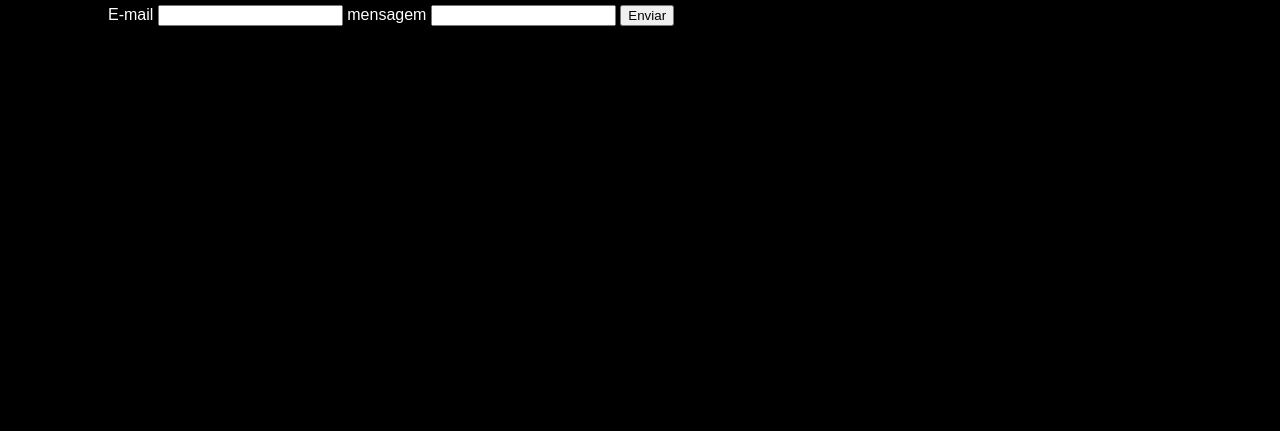
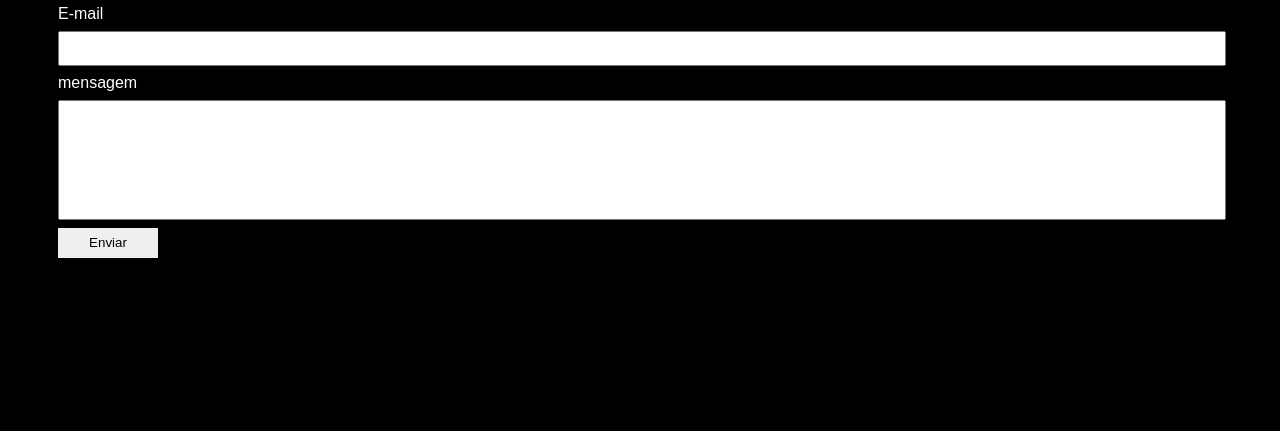
Before and after one commit to henriquemoraescalcante/easy-portfolio, a plain HTML site: page contact.html in a window 1280 px wide. Shown: the part 369-800 px from the top of the page. Drawn offline with Linux system fonts and the light colour scheme.

Commit message:
Update index.css

```diff
--- a/index.css
+++ b/index.css
@@ -28,6 +28,10 @@ header  img{
 h1{
     color: skyblue;
 }
+
+
+
+
 footer img {
     width: 40px;
     height: 40px;
@@ -40,9 +44,25 @@ footer{
 
 }
 .conteiner{
-    padding: 0px 100px;
+    padding: 0px 50px;
 }
 
 nav a:hover{
     color: skyblue;
 }
+.contact-form input {
+    width: 100%;
+    padding: 8px 0px;
+    margin: 8px 0px;
+}
+
+.contact-form input[type=text] {
+    height: 100px;
+}
+
+button {
+    border-color: white;
+    border: none;
+    width: 100px;
+    height: 30px;
+}
```
